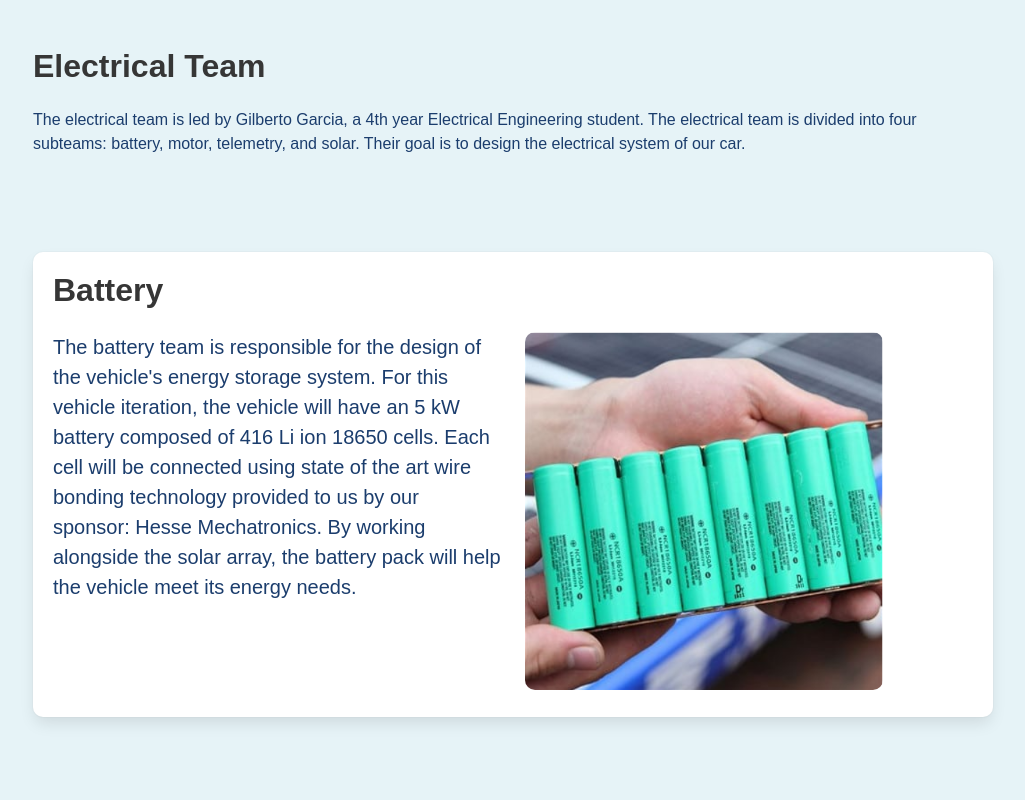
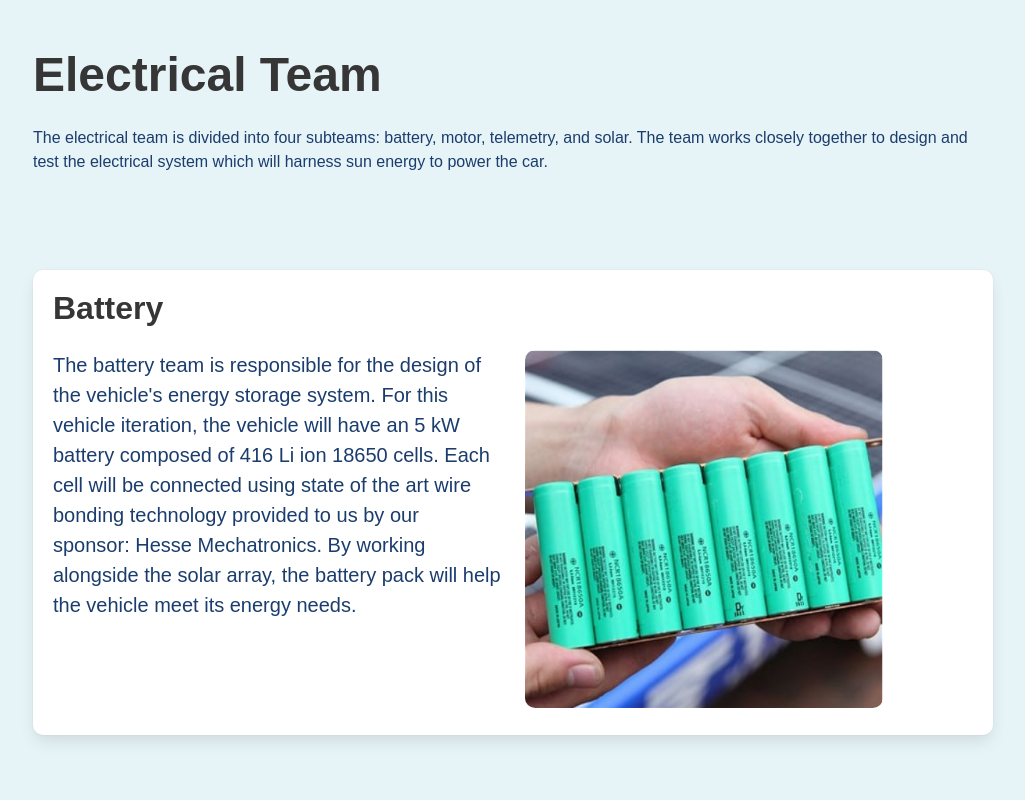
Before and after one commit to zzulanas/UCISolarCar, a Gatsby site: page /electrical in a window 1280 px wide. Shown: the top 800 px of the page, without its empty margins (127-1152 px from the left). Built offline with nearby package versions, Linux system fonts and the light colour scheme; Gatsby itself is replaced by a stand-in of ours; what react-pose would draw is missing.

Commit message:
increased eletrical and mechanical team titles, electrical summary

```diff
--- a/src/pages/electrical.js
+++ b/src/pages/electrical.js
@@ -37,12 +37,12 @@ const Electrical = () => (
     <div>
       <section className="section">
         <div className="container">
-          <h1 className="title">Electrical Team</h1>
+          <h1 className="title is-1">Electrical Team</h1>
           <p>
-            The electrical team is led by Gilberto Garcia, a 4th year Electrical
-            Engineering student. The electrical team is divided into four
-            subteams: battery, motor, telemetry, and solar. Their goal is to
-            design the electrical system of our car.
+            The electrical team is divided into four subteams:
+            battery, motor, telemetry, and solar. The team works
+            closely together to design and test the electrical
+            system which will harness sun energy to power the car.
           </p>
         </div>
       </section>
--- a/src/pages/mechanical.js
+++ b/src/pages/mechanical.js
@@ -35,7 +35,7 @@ const Electrical = () => (
       <Container>
         <section className="section">
           <div className="container">
-            <h1 className="title">Mechanical Team</h1>
+            <h1 className="title is-1">Mechanical Team</h1>
             <div className="columns">
               <div className="column">
                 <p>
```
